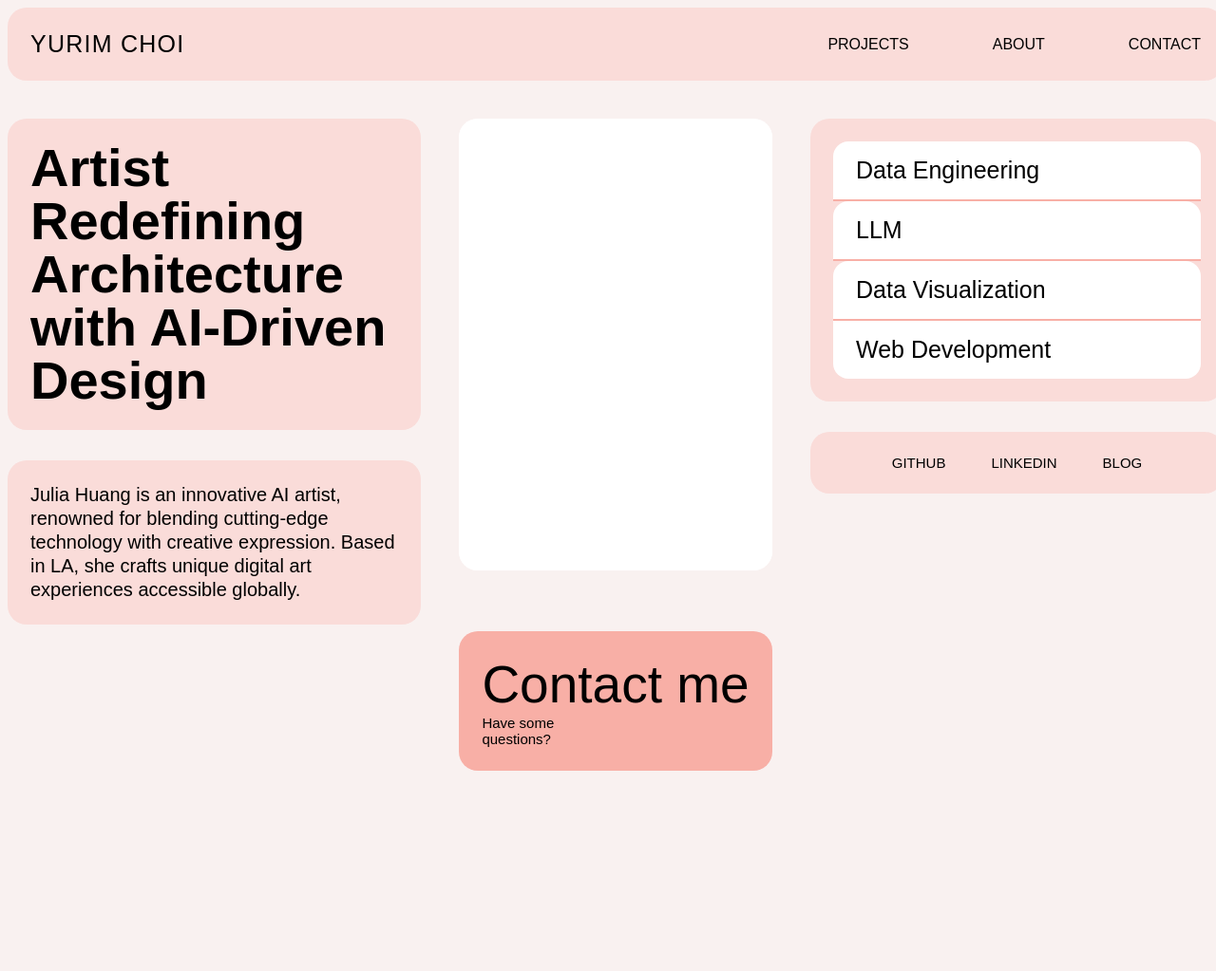
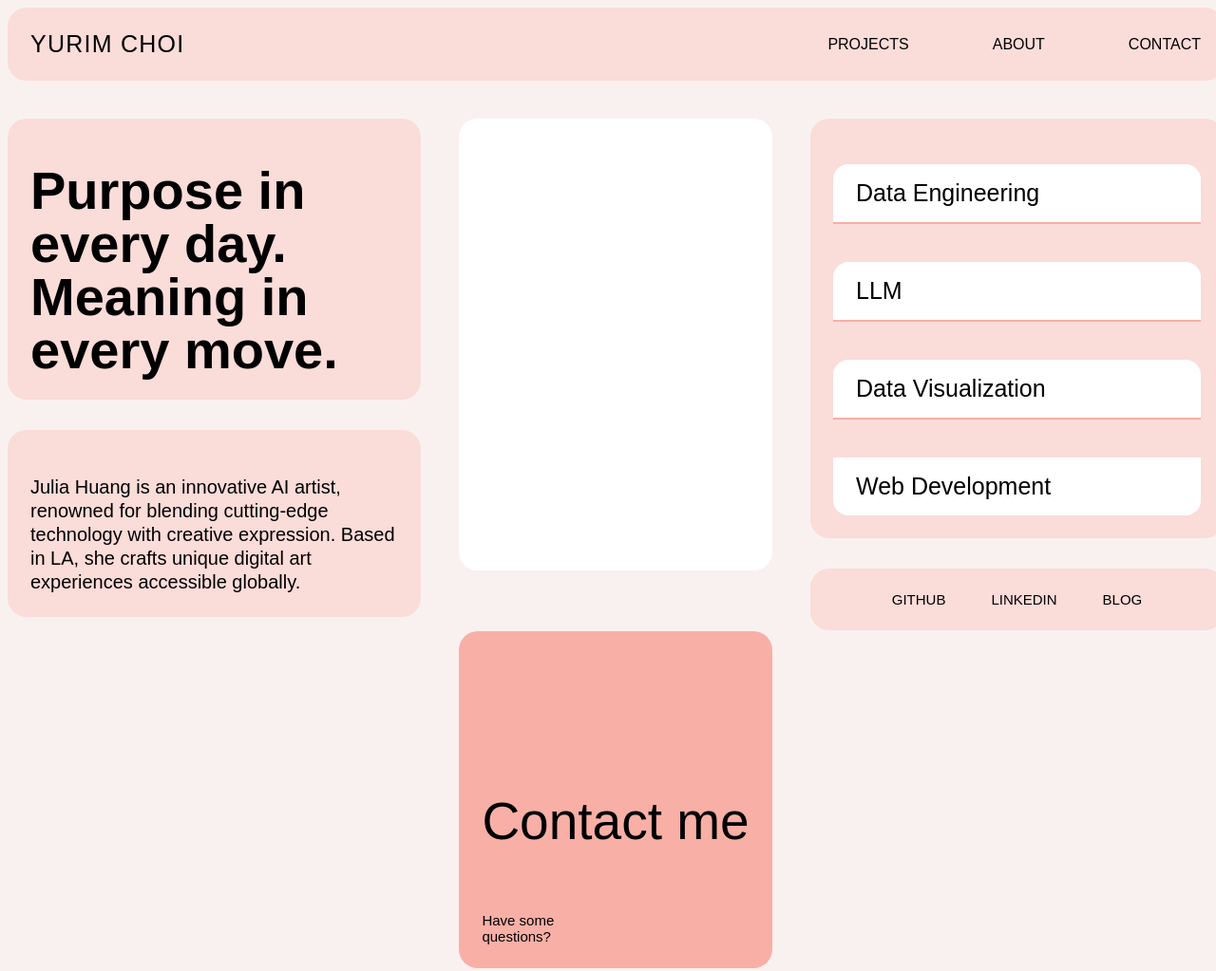
Before and after one commit to Yurim51/bentolio-portfolio, a plain HTML site: page index.html in a window 1280 px wide. Shown: the whole page at 95% size. Before the commit the page ends 933 px from the top, so only its background shows below. Drawn offline with Linux system fonts and the light colour scheme; a web font is replaced by a local one.

Commit message:
Update slogan text and add top padding, adjust contact block spacing, and increase works block gap for alignment as requested.

```diff
--- a/index.html
+++ b/index.html
@@ -50,7 +50,7 @@
     }
     .slogan-section, .about-section, .portrait-section, .contact-section, .work-section, .socials-section {
       margin: 0;
-      padding: 24px;
+      padding: 48px 24px 24px 24px;
       border-radius: 20px;
       background: #FADCD9;
       display: flex;
@@ -131,7 +131,9 @@
     .work-list {
       display: flex;
       flex-direction: column;
-      gap: 0;
+      gap: 40px;
+      justify-content: space-between;
+      height: 100%;
     }
     .work-item {
       font-size: 25px;
@@ -167,11 +169,13 @@
       font-size: 55px;
       font-weight: 500;
       color: #000;
-      margin-bottom: 0;
+      margin-top: 120px;
+      margin-bottom: 64px;
+      text-align: left;
     }
     .contact-bar {
       display: flex;
-      justify-content: space-between;
+      justify-content: flex-start;
       align-items: flex-end;
       margin-bottom: 0;
       gap: 16px;
@@ -203,7 +207,7 @@
     <div class="main-grid">
       <div class="left-col">
         <div class="slogan-section section">
-          <div class="slogan">Artist Redefining Architecture with AI-Driven Design</div>
+          <div class="slogan">Purpose in every day.<br>Meaning in every move.</div>
         </div>
         <div class="about-section section">
           <div class="about-text">
```
